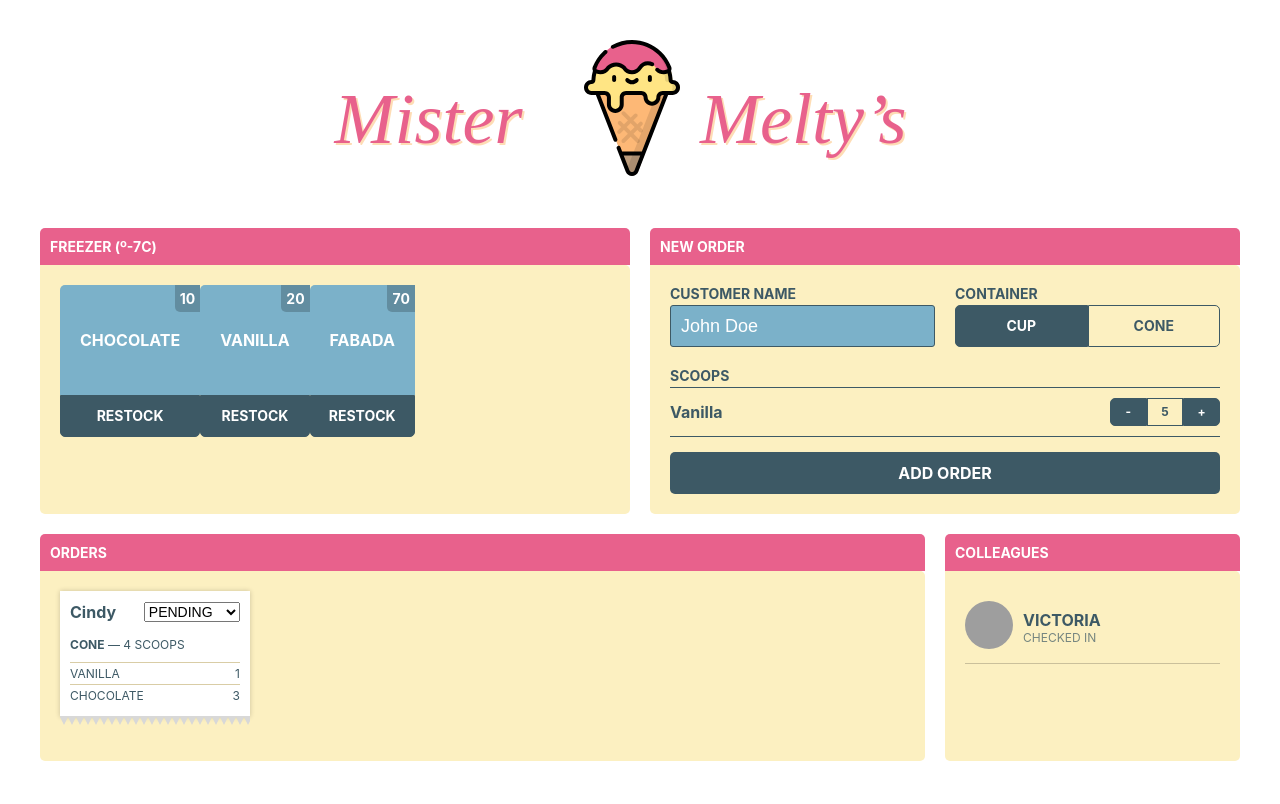
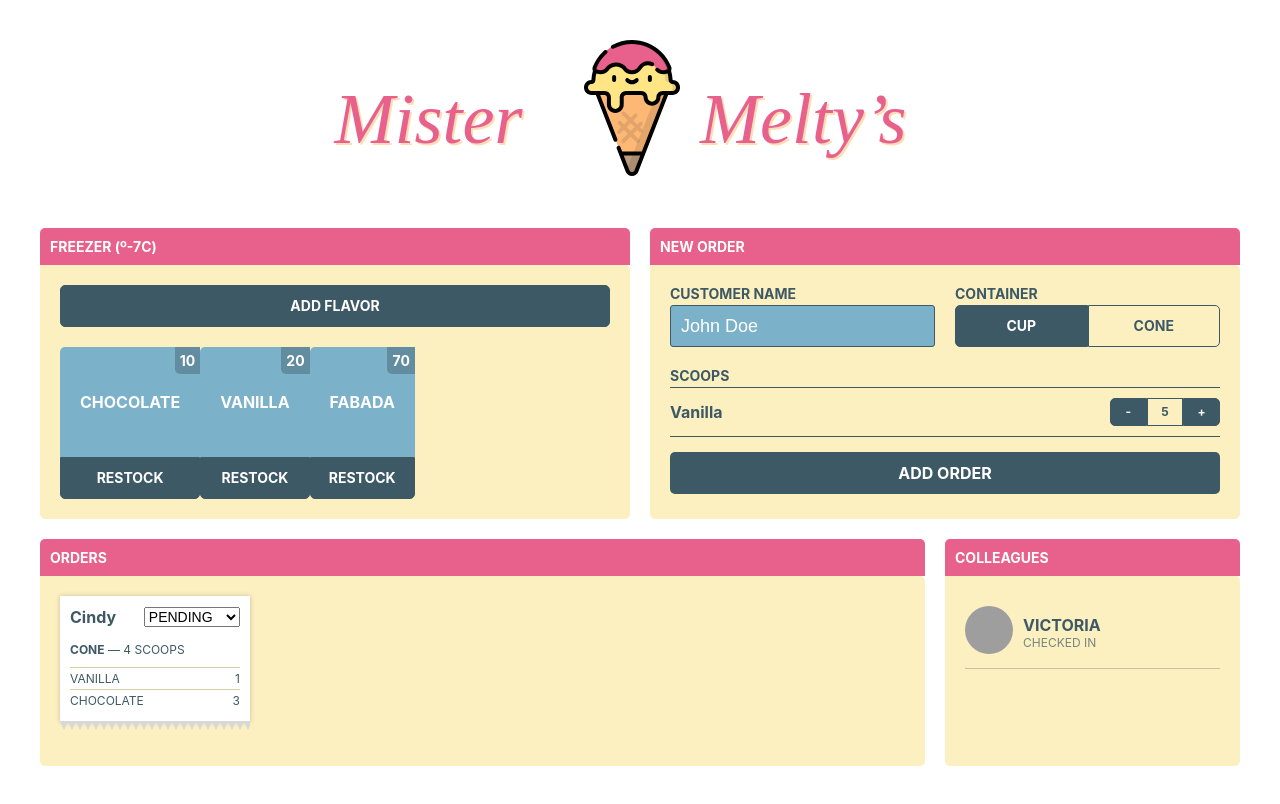
Before and after one commit to almwebdatadev/duck-redux, a React (Create React App) app: page / in a window 1280 px wide. Built offline with nearby package versions, Linux system fonts and the light colour scheme; grey boxes are pictures that could not be loaded.

Commit message:
BEFORE_REFACTOR_APP_VERSION_1

```diff
--- a/src/components/Freezer/Freezer.js
+++ b/src/components/Freezer/Freezer.js
@@ -4,40 +4,63 @@ import Panel from '../Panel/Panel';
 import FreezerFlavor from '../FreezerFlavor/FreezerFlavor';
 import { actions as actionsFreezer } from "../../ducks/freezer";
 import store from "../../store";
+import * as FLAVORS from "../../constants/icecreams_flavors";
+import Button from "../Button/Button";
+
 
 class Freezer extends Component {
   state = {
     flavors: store.getState().freezer.icecreams,
     temperature: store.getState().freezer.temperature
   }
-  componentDidMount(){
+  componentDidMount() {
     this.unsuscribe = store.subscribe(() =>
-    this.setState({
-      flavors: store.getState().freezer.icecreams,
-      temperature: store.getState().freezer.temperature
-    }))
+      this.setState({
+        flavors: store.getState().freezer.icecreams,
+        temperature: store.getState().freezer.temperature
+      }))
     setInterval(() => {
-      const randomTemp = -Math.round(Math.random()*10)
+      const randomTemp = -Math.round(Math.random() * 10)
       store.dispatch(actionsFreezer.updateTemperature(randomTemp))
     }, 2000)
   }
 
 
   //en este caso no seria necesario por que siempre esta este comopnente en pantalla
-  componentWillUnmount(){
+  componentWillUnmount() {
     this.unsuscribe()
+  }
+
+  handleRestock = (flavorName) => {
+    const amount = parseInt(window.prompt(`Enter number of scoops to restock ${flavorName}`))
+    if (!isNaN(amount)){
+      store.dispatch(actionsFreezer.addIcecream(flavorName, amount))
+    }
+  }
+
+  handleClickAddFlavor = () => {
+    const availableFlavors=Object.keys(FLAVORS)
+    const flavorToRestock =
+      window.prompt(`Enter flavor to restock from ${availableFlavors.join(',')}`)
+      if (FLAVORS[flavorToRestock]){
+        this.handleRestock(flavorToRestock)
+      }
   }
 
   render() {
     console.log(this.state);
     const flavors = this.state.flavors;
     const freezerFlavors = Object.keys(flavors).map(flavorName =>
-      <FreezerFlavor key={flavorName}
+      <FreezerFlavor
+        key={flavorName}
         flavorName={flavorName}
+        onClickRestock={() => this.handleRestock(flavorName)}
         scoops={flavors[flavorName]} />
     )
     return (
       <Panel title={`Freezer (º${this.state.temperature}C)`}>
+        <Button label='Add flavor' onClick={this.handleClickAddFlavor} />
+        <br />
         {freezerFlavors}
       </Panel>
     );
--- a/src/components/FreezerFlavor/FreezerFlavor.js
+++ b/src/components/FreezerFlavor/FreezerFlavor.js
@@ -1,17 +1,16 @@
 import React from 'react';
-
 import Button from '../Button/Button';
-
 import './FreezerFlavor.css';
 
-const FreezerFlavor = ({ flavorName, scoops }) => {
+
+const FreezerFlavor = ({ flavorName, scoops, onClickRestock }) => {
   return (
     <div className="freezer-flavor">
       <div className="freezer-flavor__inner">
         <div className="freezer-flavor__scoops-counter">{scoops}</div>
         <div className="freezer-flavor__name">{flavorName}</div>
       </div>
-      <Button className="freezer-flavor__restock-button" label="Restock"/>
+      <Button onClick={onClickRestock} className="freezer-flavor__restock-button" label="Restock"/>
     </div>
   );
 };
```
